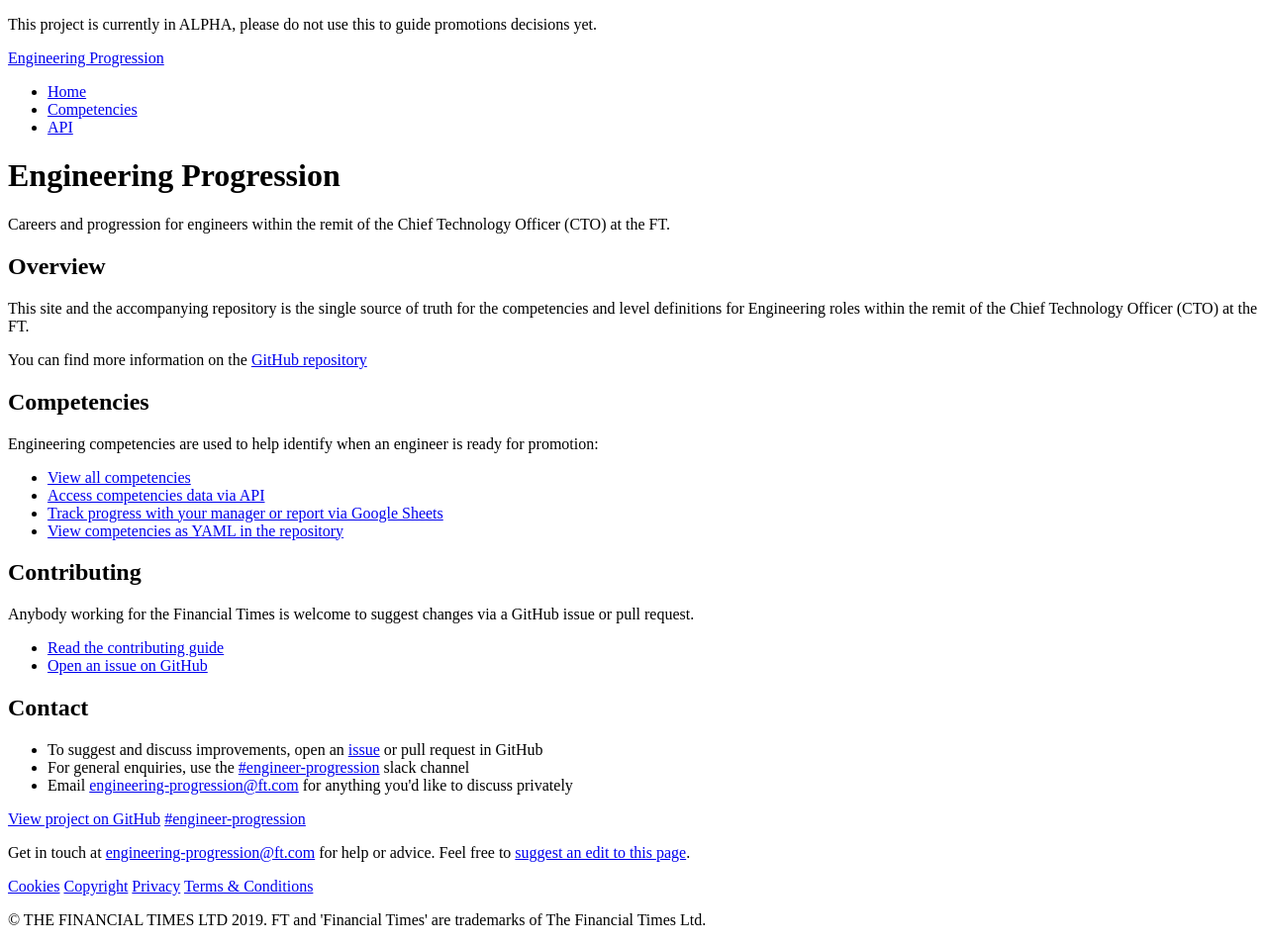
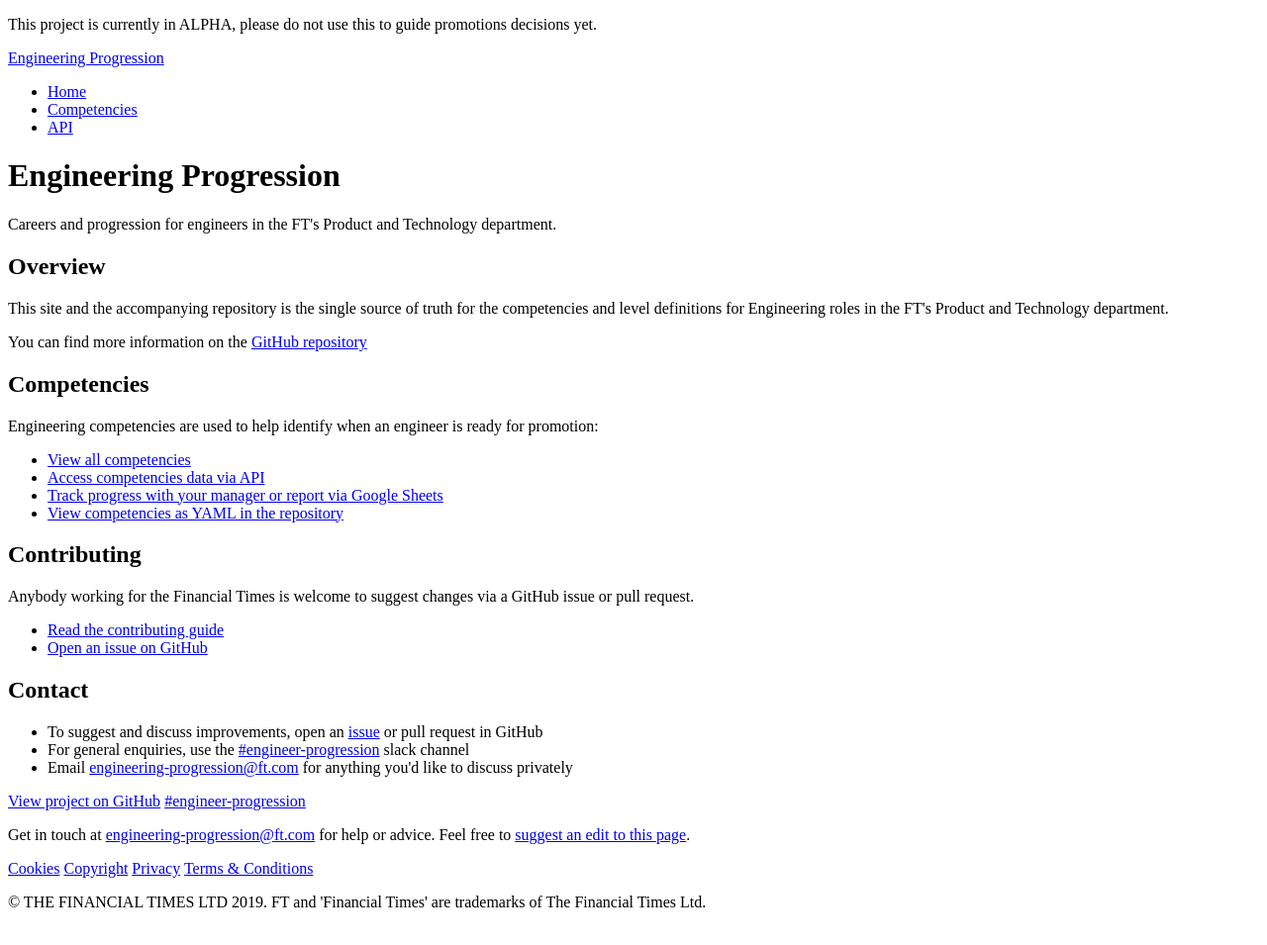
Before and after one commit to Financial-Times/engineering-progression, a Jekyll site: the page built from site/pages/home.html, in a window 1280 px wide. Shown: the whole page at 99% size. Built offline with Jekyll 4.4.1, drawn with Linux system fonts in a browser that asks for light colours; a style sheet for code colours, icons or effects is not loaded.

Commit message:
Update home.html
How about "engineers in the FT's Product and Technology department"?

```diff
--- a/site/pages/home.html
+++ b/site/pages/home.html
@@ -1,6 +1,6 @@
 ---
 title: Engineering Progression
-description: Careers and progression for engineers within the remit of the Chief Technology Officer (CTO) at the FT.
+description: Careers and progression for engineers in the FT's Product and Technology department.
 permalink: /
 layout: o-layout-landing
 ---
@@ -9,7 +9,7 @@
 
 	<h1>{{page.title}}</h1>
 	<p>
-		Careers and progression for engineers within the remit of the Chief Technology Officer (CTO) at the FT.
+		Careers and progression for engineers in the FT's Product and Technology department.
 	</p>
 
 </div>
@@ -21,7 +21,7 @@
 		<div class="o-layout-item">
 			<h2>Overview</h2>
 			<p>
-				This site and the accompanying repository is the single source of truth for the competencies and level definitions for Engineering roles within the remit of the Chief Technology Officer (CTO) at the FT.
+				This site and the accompanying repository is the single source of truth for the competencies and level definitions for Engineering roles in the FT's Product and Technology department.
 			</p>
 			<p>
 				You can find more information on the <a href="{{site.github.repository_url}}#readme" class="o-typography-link--external">GitHub repository</a>
```
